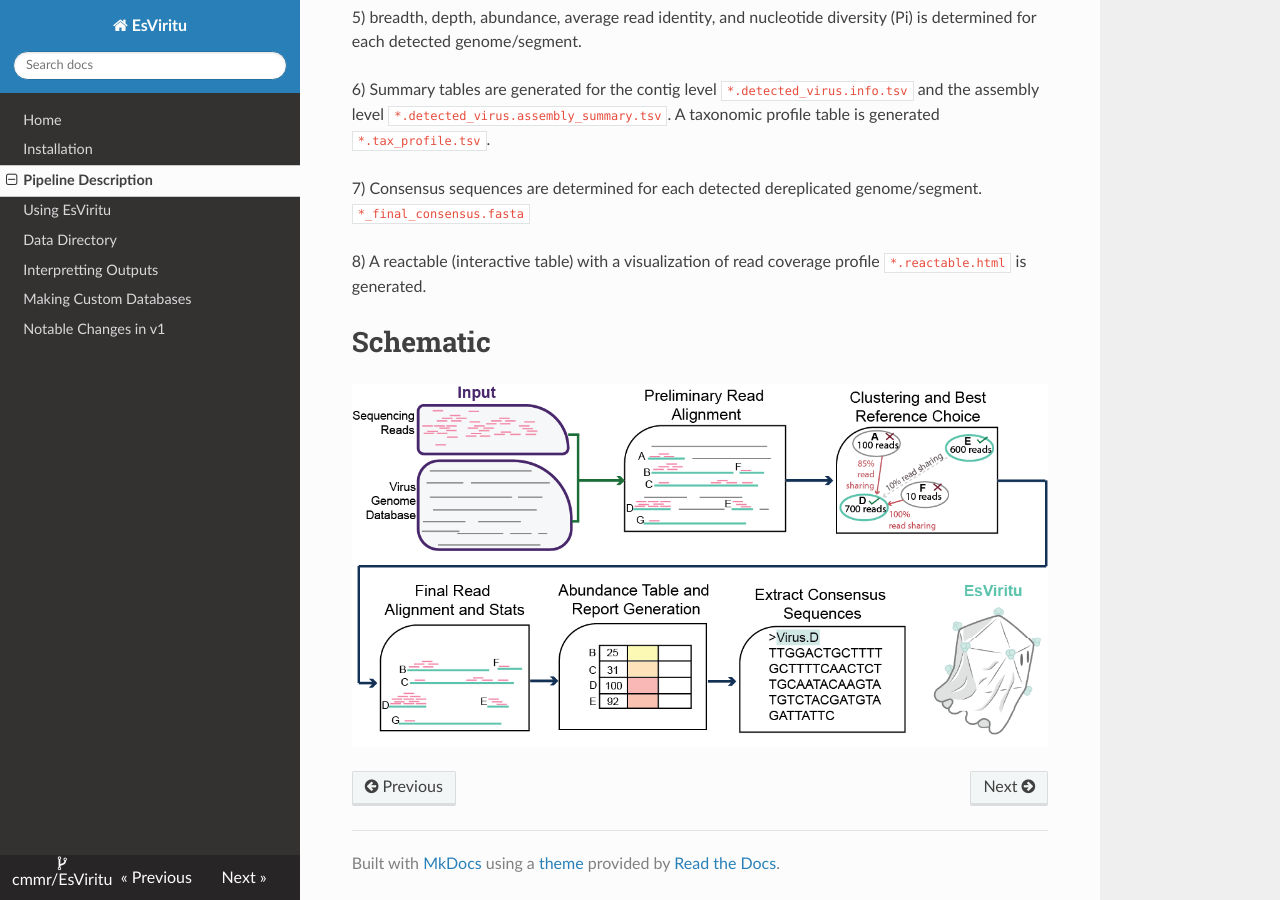
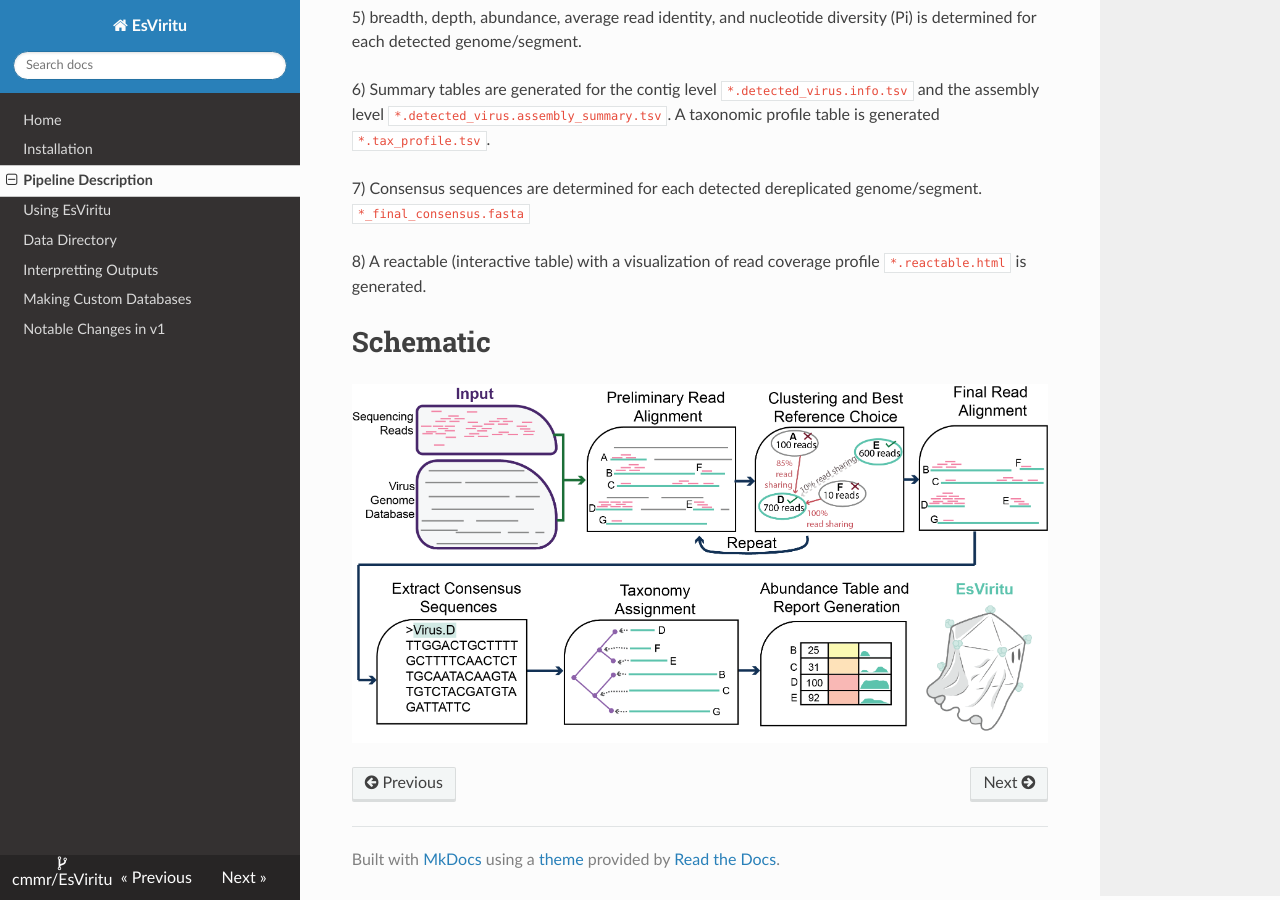
Before and after one commit to cmmr/EsViritu, an MkDocs documentation site: the page built from docs/pipeline-description.md, in a window 1280 px wide and 900 px high, scrolled down 539 px. Built offline with MkDocs 1.6.1, drawn with Linux system fonts in a browser that asks for light colours; nearby versions of some CDN libraries.

Commit message:
update schematic for v1.3.0 logic

```diff
--- a/docs/pipeline-description.md
+++ b/docs/pipeline-description.md
@@ -19,4 +19,4 @@
 8)  A reactable (interactive table) with a visualization of read coverage profile `*.reactable.html` is generated.
 
 # Schematic
-![Pipeline schematic](schematic/pipeline_schematic_v1.0.0.png)
+![Pipeline schematic](schematic/pipeline_schematic_v1.3.0.png)
```
Also changed, not shown: README.md (+1 -1 lines), docs/schematic/pipeline_schematic_v1.0.0.png (deleted), docs/schematic/pipeline_schematic_v1.3.0.png (added), 2 other files.
